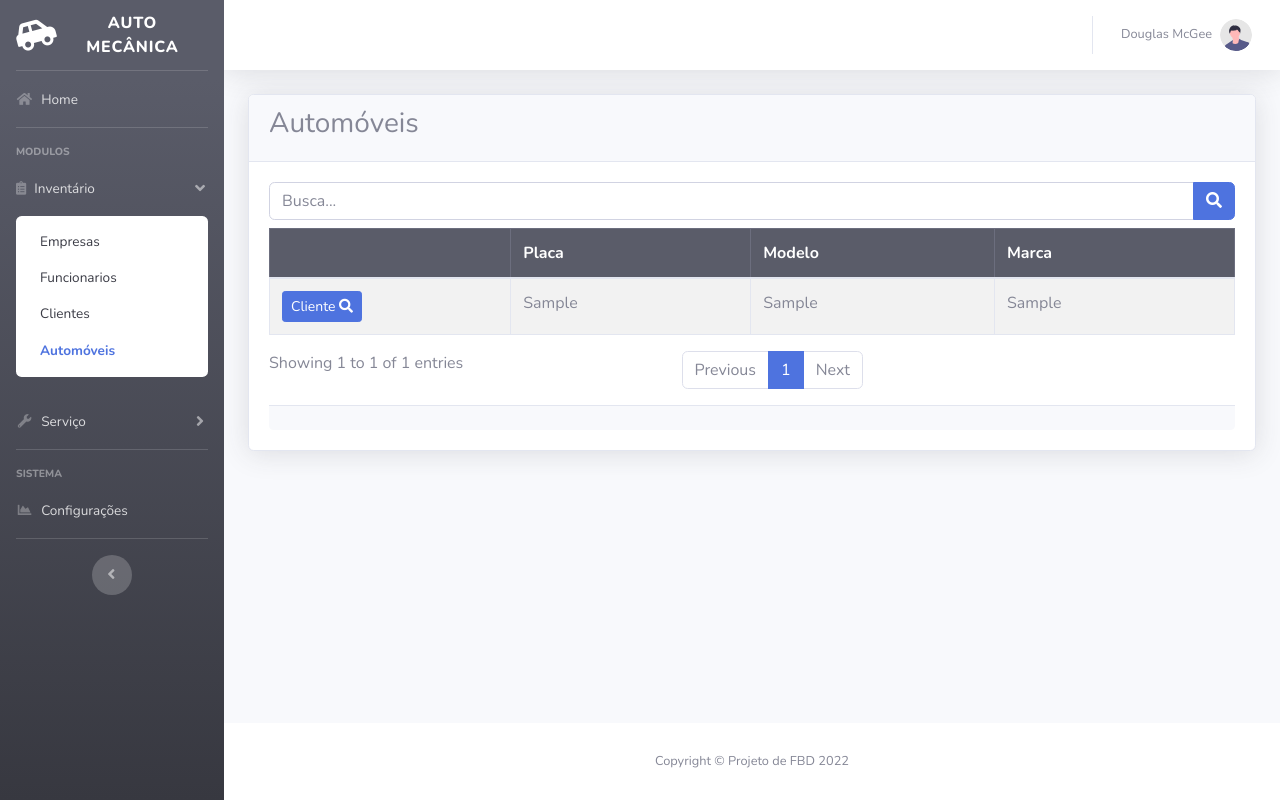
After one commit to celiojunior-linux/PBD_Project, a Django app: page /inventory/car/list in a window 1280 px wide. The commit adds this page. Run offline with Django 4.2, Linux system fonts and the light colour scheme; tables that the repository leaves empty hold one stand-in row (values such as "Sample post"); some libraries are stand-ins or nearby versions.

Commit message:
Implemented car list view

```diff
--- /dev/null
+++ b/apps/inventory/templates/inventory/car/car_list.html
@@ -0,0 +1,22 @@
+{% extends "crud/table_view.html" %}
+{% block view_title %}Automóveis{% endblock %}
+{% block table_head %}
+    <tr>
+        <th class="w-25"></th>
+        <th>Placa</th>
+        <th>Modelo</th>
+        <th>Marca</th>
+    </tr>
+{% endblock %}
+{% block table_row %}
+    <tr>
+        <th>
+            <a class="btn btn-primary btn-sm" href="{% url "inventory:client-edit" object.client_set.first.document %}">
+                Cliente <i class="fa fa-search"></i>
+            </a>
+        </th>
+        <td>{{ object.license_plate }}</td>
+        <td>{{ object.model }}</td>
+        <td>{{ object.brand }}</td>
+    </tr>
+{% endblock %}
--- a/apps/inventory/urls.py
+++ b/apps/inventory/urls.py
@@ -22,4 +22,7 @@ urlpatterns = [
     path("client/edit/<str:document>", views.ClientEditView.as_view(), name="client-edit"),
     path("client/delete/<str:document>", views.ClientDeleteView.as_view(), name="client-delete"),
 
+
+    # Car
+    path("car/list", views.CarListView.as_view(), name="car-list")
 ]
--- a/apps/inventory/views.py
+++ b/apps/inventory/views.py
@@ -69,12 +69,12 @@ class EmployeeDeleteView(DeleteView):
 
 class ClientList(ListView):
     model = models.Client
-    template_name = "inventory/clients/clients_list.html"
+    template_name = "inventory/client/clients_list.html"
 
 
 class ClientCreateView(CreateView, mixins.ClientCarMixin):
     model = models.Client
-    template_name = "inventory/clients/clients_edit.html"
+    template_name = "inventory/client/clients_edit.html"
     form_class = forms.ClientForm
     success_url = reverse_lazy("inventory:client-list")
 
@@ -91,7 +91,7 @@ class ClientCreateView(CreateView, mixins.ClientCarMixin):
 
 
 class ClientEditView(UpdateView):
-    template_name = "inventory/clients/clients_edit.html"
+    template_name = "inventory/client/clients_edit.html"
     form_class = forms.ClientForm
     queryset = models.Client.objects.all()
     pk_url_kwarg = "document"
@@ -121,3 +121,8 @@ class ClientDeleteView(DeleteView):
     model = models.Client
     success_url = reverse_lazy("inventory:client-list")
     pk_url_kwarg = "code"
+
+
+class CarListView(ListView):
+    model = models.Car
+    template_name = "inventory/car/car_list.html"
--- a/templates/components/side_bar.html
+++ b/templates/components/side_bar.html
@@ -42,6 +42,8 @@
                 <a class="collapse-item {% if path == request.path %}active{% endif %}" href="{{ path }}">Funcionarios</a>
                 {% url "inventory:client-list" as path %}
                 <a class="collapse-item {% if path == request.path %}active{% endif %}" href="{{ path }}">Clientes</a>
+                {% url "inventory:car-list" as path %}
+                <a class="collapse-item {% if path == request.path %}active{% endif %}" href="{{ path }}">Automóveis</a>
             </div>
         </div>
     </li>
```
Also changed, not shown: apps/inventory/templates/inventory/client/clients_edit.html (renamed from apps/inventory/templates/inventory/clients/clients_edit.html), apps/inventory/templates/inventory/client/clients_list.html (renamed from apps/inventory/templates/inventory/clients/clients_list.html).
